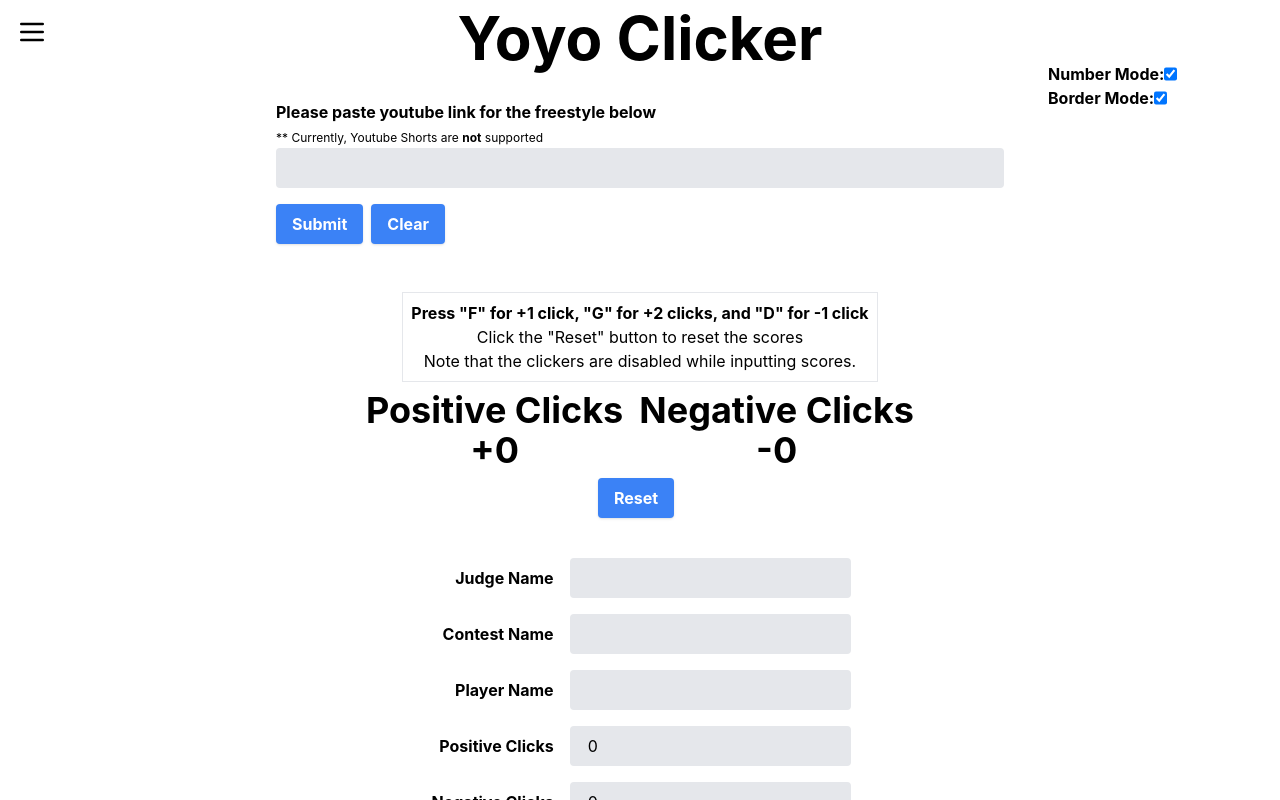
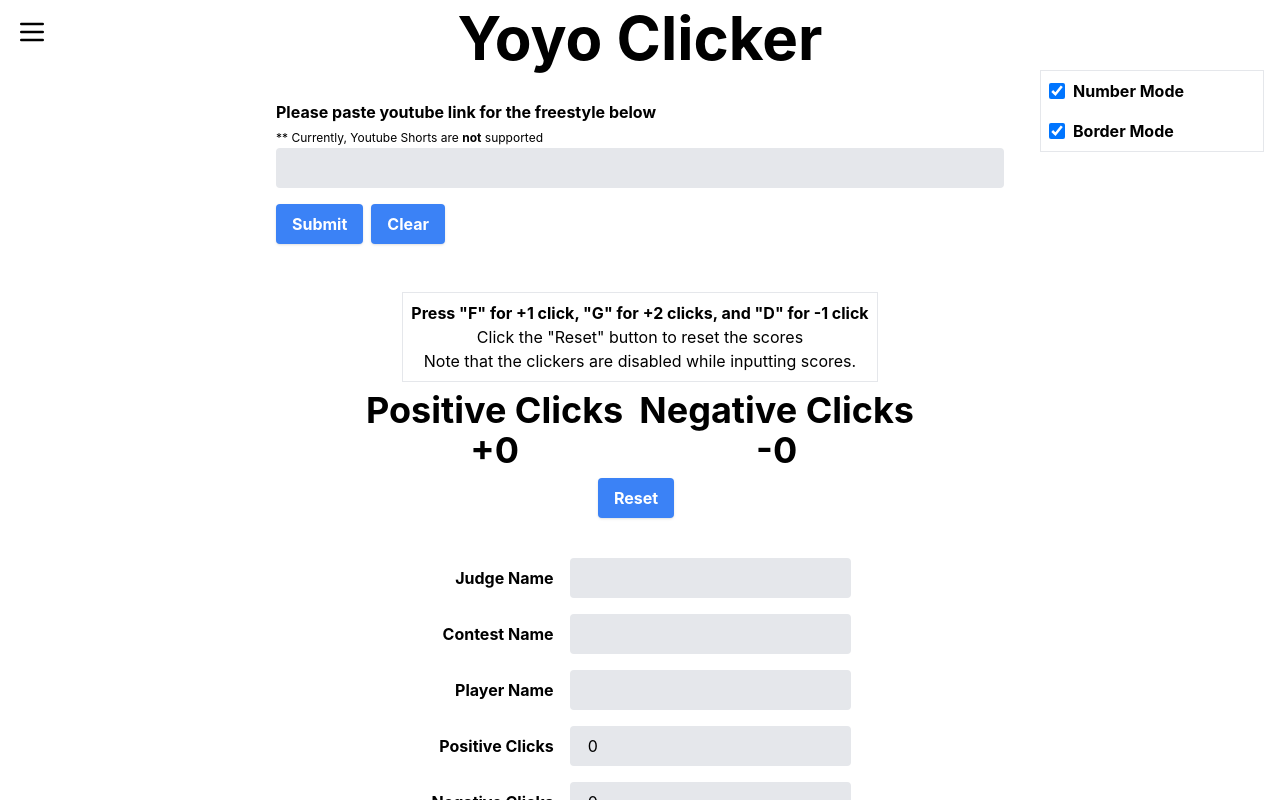
Before and after one commit to jyan500/react-yoyo-clicker, a React (Create React App) app: page / in a window 1280 px wide. Both pictures are taken after a click on the button 1152 px from the left and 35 px from the top of the page. Shown: the top 800 px of the page. Built offline with nearby package versions, Linux system fonts and the light colour scheme; some icons are missing.

Commit message:
styling checkbox, enable/disable based on number/border mode checkboxes checked, and add animation for dropdown for settings on click

```diff
--- a/src/assets/styles.ts
+++ b/src/assets/styles.ts
@@ -38,4 +38,5 @@ export const styles: Record<string, string> = {
 	"textInput": `bg-gray-200 appearance-none border-2 border-gray-200 rounded w-full py-2 px-4 leading-tight focus:outline-none focus:bg-white ${textFocus("blue")}`,
 	"label": "block font-bold mb-1 md:mb-0",
 	"verticalLabel": "block font-bold",
+	"checkbox": "w-4 h-4 bg-gray-100 border-gray-300 rounded dark:bg-gray-700 dark:border-gray-600"
 }
--- a/src/components/clicker/Clicker.tsx
+++ b/src/components/clicker/Clicker.tsx
@@ -65,38 +65,33 @@ export const Clicker = () => {
 	}
 
 	useKeyDown(() => {
-		handleTextFlash("plusOne")
-		handleBorderFlash("plusOne")
 		dispatch(setPositiveClicks(positiveClicks+1))
 		if (numberMode){
-			// showAndHidePlusOne()
+			handleTextFlash("plusOne")
 		}
 		if (borderMode){
-			// showAndHideBorder()
-			// setBorderColor("lime")
+			handleBorderFlash("plusOne")
 		}
 	}, ["f"], isClickerDisabled)
 
 	useKeyDown(() => {
-		handleTextFlash("minusOne")
-		handleBorderFlash("minusOne")
 		dispatch(setNegativeClicks(negativeClicks+1))
 		if (numberMode){
-			// showAndHideMinusOne()
+			handleTextFlash("minusOne")
 		}
 		if (borderMode){
-			// showAndHideBorder()
-			// setBorderColor("red")
+			handleBorderFlash("minusOne")
 		}
 	}, ["d"], isClickerDisabled)
 
 	useKeyDown(() => {
-		handleTextFlash("plusTwo")
-		handleBorderFlash("plusTwo")
+		if (numberMode){
+			handleTextFlash("plusTwo")
+		}
+		if (borderMode){
+			handleBorderFlash("plusTwo")
+		}
 		dispatch(setPositiveClicks(positiveClicks+2))
-		// showAndHidePlusTwo()
-		// showAndHideBorder()
-		// setBorderColor("sky")
 	}, ["g"], isClickerDisabled)
 
 	return (
--- a/src/components/shared/SidePanel.tsx
+++ b/src/components/shared/SidePanel.tsx
@@ -12,14 +12,22 @@ export const SidePanel = () => {
 	return (
 		<div className = "flex flex-col p-4">
 			<button onClick={() => setShowSettings(!showSettings)}><FaGear className = "w-8 h-8"/></button>
-			<div className = {`p-2 ${showSettings ? "visible" : "invisible"}`}>
-				<div className = "flex flex-row">
-					<label className = {styles.label}>Number Mode:</label>
-					<input type = "checkbox" checked = {numberMode} onChange = {() => dispatch(setNumberMode())}/>
+			<div className = {`p-2 transition-opacity delay-50 duration-200 ease-in-out ${showSettings ? "opacity-100" : "opacity-0"} border mt-4`}>
+				<div className="flex items-center mb-4">
+				    <input
+					    onChange = {() => dispatch(setNumberMode())}
+					    checked = {numberMode}
+					    type="checkbox"
+					    className={styles.checkbox}/>
+				    <label className={`${styles.label} ml-2`}>Number Mode</label>
 				</div>
-				<div className = "flex flex-row">
-					<label className = {styles.label}>Border Mode:</label>
-					<input type = "checkbox" checked = {borderMode} onChange = {() => dispatch(setBorderMode())}/>
+				<div className="flex items-center">
+				    <input
+					    onChange = {() => dispatch(setBorderMode())}
+					    checked = {borderMode}
+					    type="checkbox"
+					    className={styles.checkbox}/>
+				    <label className={`${styles.label} ml-2`}>Border Mode</label>
 				</div>
 			</div>
 		</div>
```
